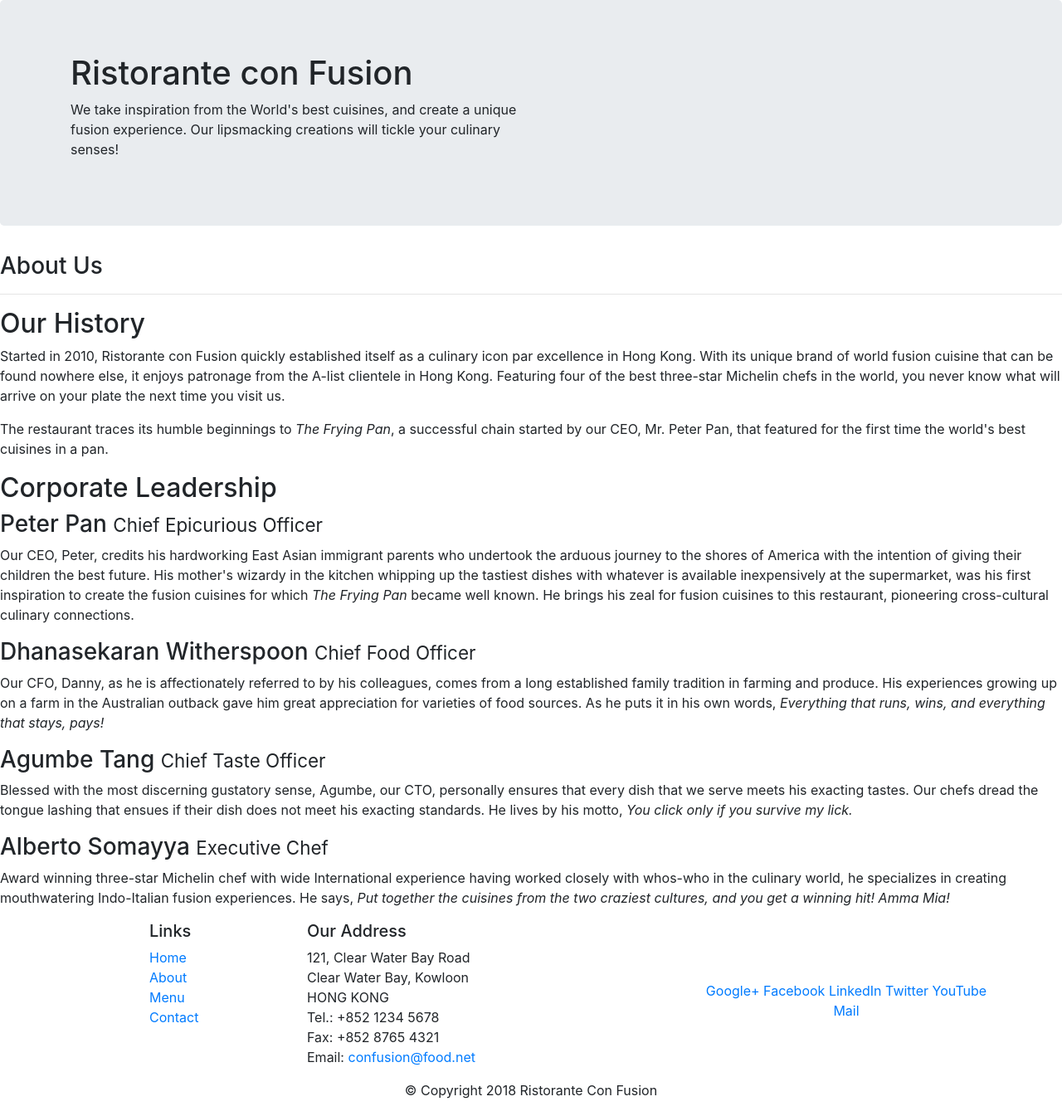
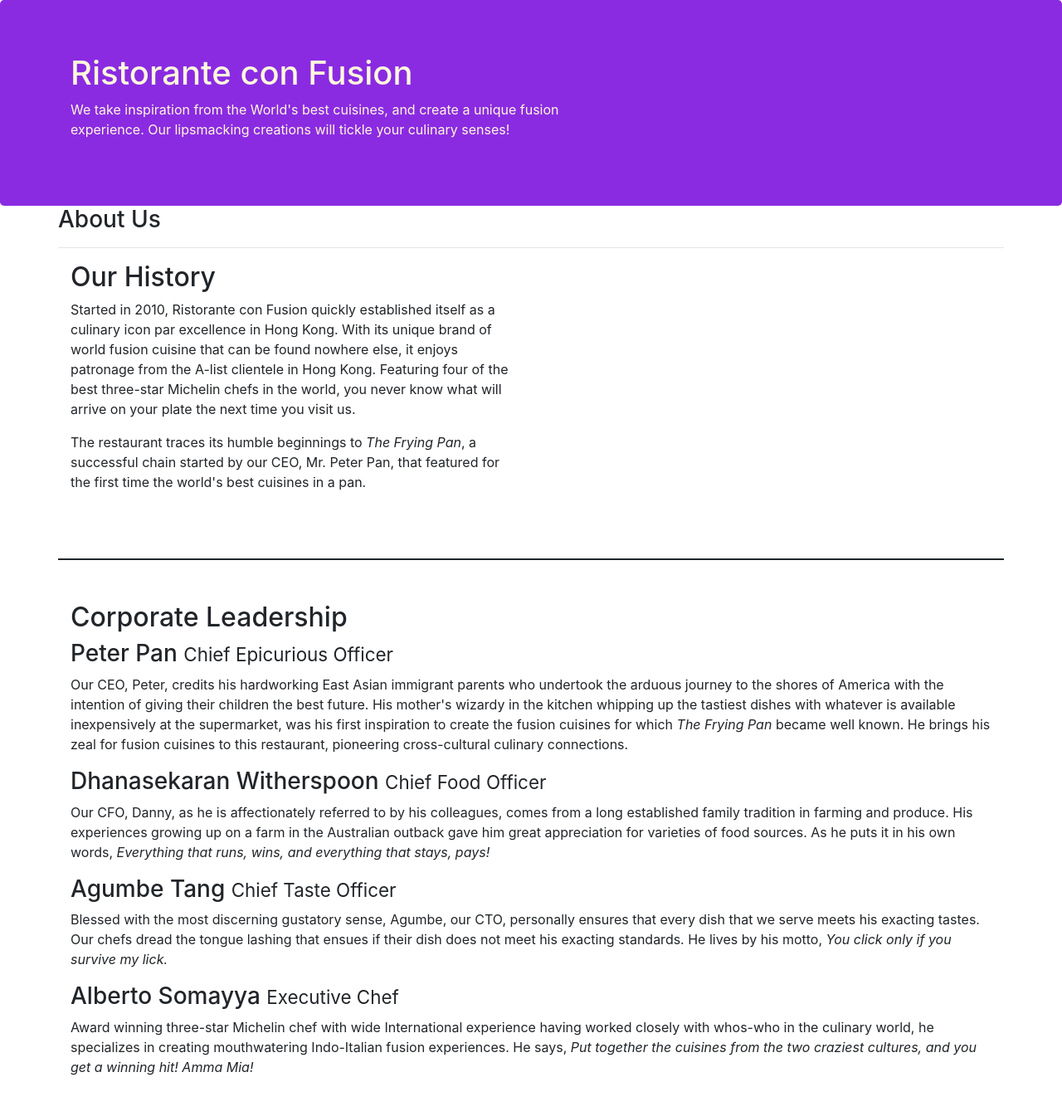
Before and after one commit to shivakrishna5478/boot, a website: page aboutus.html in a window 1280 px wide. Shown: the top 1345 px of the page at 83% size. Drawn offline with nearby package versions, Linux system fonts and the light colour scheme.

Commit message:
first asign

```diff
--- a/aboutus.html
+++ b/aboutus.html
@@ -11,6 +11,23 @@
 
         <!-- Bootstrap CSS -->
         <link rel="stylesheet" href="node_modules/bootstrap/dist/css/bootstrap.min.css">
+        <link rel="stylesheet" href="styles.css">
+        <!--<style>
+            .jumbotron{
+                background-color: blueviolet;
+                color: cornsilk;
+                box-sizing: border-box;
+                text-transform: none;
+                max-width: 100%;
+                text-align:none;
+                float: both;
+                margin:0;
+            }
+            .footer{
+                background-color: lightblue;
+                margin: 0;
+            }
+        </style>-->
 </head>
 
 <body>
@@ -18,7 +35,7 @@
     <header class="jumbotron">
         <div class="container">
             <div class="row row-header">
-                <div class="col-12 col-sm-6">
+                <div class="col-xl-7 ">
                     <h1>Ristorante con Fusion</h1>
                     <p>We take inspiration from the World's best cuisines, and create a unique fusion experience. Our lipsmacking creations will tickle your culinary senses!</p>
                 </div>
@@ -27,6 +44,8 @@
             </div>
         </div>
     </header>
+    <div class="container">
+        <div class="row">
 
     <div>
         <div>
@@ -36,33 +55,33 @@
             </div>
         </div>
 
-        <div>
+        <div class="col-xl-6">
             <div>
                 <h2>Our History</h2>
-                <p>Started in 2010, Ristorante con Fusion quickly established itself as a culinary icon par excellence in Hong Kong. With its unique brand of world fusion cuisine that can be found nowhere else, it enjoys patronage from the A-list clientele in Hong Kong.  Featuring four of the best three-star Michelin chefs in the world, you never know what will arrive on your plate the next time you visit us.</p>
+                <p >Started in 2010, Ristorante con Fusion quickly established itself as a culinary icon par excellence in Hong Kong. With its unique brand of world fusion cuisine that can be found nowhere else, it enjoys patronage from the A-list clientele in Hong Kong.  Featuring four of the best three-star Michelin chefs in the world, you never know what will arrive on your plate the next time you visit us.</p>
                 <p>The restaurant traces its humble beginnings to <em>The Frying Pan</em>, a successful chain started by our CEO, Mr. Peter Pan, that featured for the first time the world's best cuisines in a pan.</p>
             </div>
             <div>
             </div>
         </div>
+        <div class="hr"></div>
 
-
-        <div>
+        <div class="task col-12">
             <div>
                 <h2>Corporate Leadership</h2>
                 <h3>Peter Pan <small>Chief Epicurious Officer</small></h3>
-                <p>Our CEO, Peter, credits his hardworking East Asian immigrant parents who undertook the arduous journey to the shores of America with the intention of giving their children the best future. His mother's wizardy in the kitchen whipping up the tastiest dishes with whatever is available inexpensively at the supermarket, was his first inspiration to create the fusion cuisines for which <em>The Frying Pan</em> became well known. He brings his zeal for fusion cuisines to this restaurant, pioneering cross-cultural culinary connections.</p>
+                <p class="d-sm-block d-none">Our CEO, Peter, credits his hardworking East Asian immigrant parents who undertook the arduous journey to the shores of America with the intention of giving their children the best future. His mother's wizardy in the kitchen whipping up the tastiest dishes with whatever is available inexpensively at the supermarket, was his first inspiration to create the fusion cuisines for which <em>The Frying Pan</em> became well known. He brings his zeal for fusion cuisines to this restaurant, pioneering cross-cultural culinary connections.</p>
                 <h3>Dhanasekaran Witherspoon <small>Chief Food Officer</small></h3>
-                <p>Our CFO, Danny, as he is affectionately referred to by his colleagues, comes from a long established family tradition in farming and produce. His experiences growing up on a farm in the Australian outback gave him great appreciation for varieties of food sources. As he puts it in his own words, <em>Everything that runs, wins, and everything that stays, pays!</em></p>
+                <p class="d-sm-block d-none">Our CFO, Danny, as he is affectionately referred to by his colleagues, comes from a long established family tradition in farming and produce. His experiences growing up on a farm in the Australian outback gave him great appreciation for varieties of food sources. As he puts it in his own words, <em>Everything that runs, wins, and everything that stays, pays!</em></p>
                 <h3>Agumbe Tang <small>Chief Taste Officer</small></h3>
-                <p>Blessed with the most discerning gustatory sense, Agumbe, our CTO, personally ensures that every dish that we serve meets his exacting tastes. Our chefs dread the tongue lashing that ensues if their dish does not meet his exacting standards. He lives by his motto, <em>You click only if you survive my lick.</em></p>
+                <p class="d-sm-block d-none">Blessed with the most discerning gustatory sense, Agumbe, our CTO, personally ensures that every dish that we serve meets his exacting tastes. Our chefs dread the tongue lashing that ensues if their dish does not meet his exacting standards. He lives by his motto, <em>You click only if you survive my lick.</em></p>
                 <h3>Alberto Somayya <small>Executive Chef</small></h3>
-                <p>Award winning three-star Michelin chef with wide International experience having worked closely with whos-who in the culinary world, he specializes in creating mouthwatering Indo-Italian fusion experiences. He says, <em>Put together the cuisines from the two craziest cultures, and you get a winning hit! Amma Mia!</em></p>
+                <p class="ta d-sm-block d-none">Award winning three-star Michelin chef with wide International experience having worked closely with whos-who in the culinary world, he specializes in creating mouthwatering Indo-Italian fusion experiences. He says, <em>Put together the cuisines from the two craziest cultures, and you get a winning hit! Amma Mia!</em></p>
             </div>
        </div>
-
+       </div>
     </div>
-
+    </div>
     <footer class="footer">
         <div class="container">
             <div class="row">
--- /dev/null
+++ b/styles.css
@@ -0,0 +1,29 @@
+.jumbotron{
+    background-color: blueviolet;
+    color: cornsilk;
+    box-sizing: border-box;
+    text-transform: none;
+    max-width: 100%;
+    text-align:none;
+    float: both;
+    margin:0;
+}
+.footer{
+    background-color: lightblue;
+    margin: 0;
+}
+.col-xl-6{
+    margin-bottom: 80px;
+}
+.task{
+    margin-top: 50px;
+}
+.ta{
+    margin-bottom: 50px;
+}
+p{
+    font-weight: 500px;
+}
+.hr{
+    border:1px solid;
+}
```
